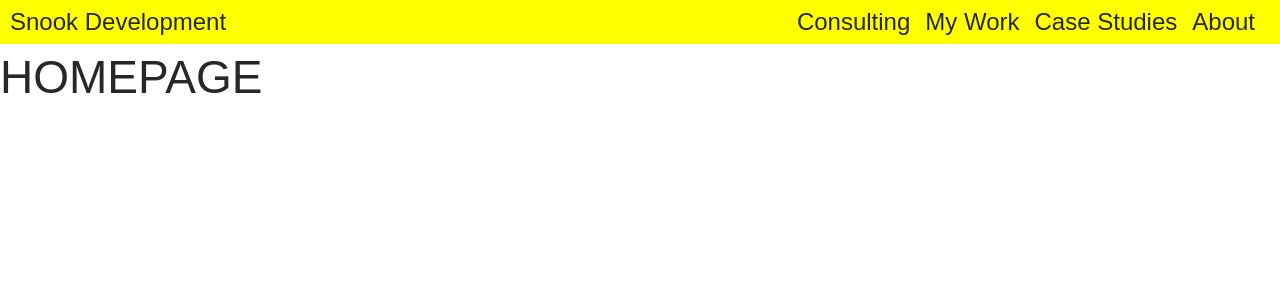
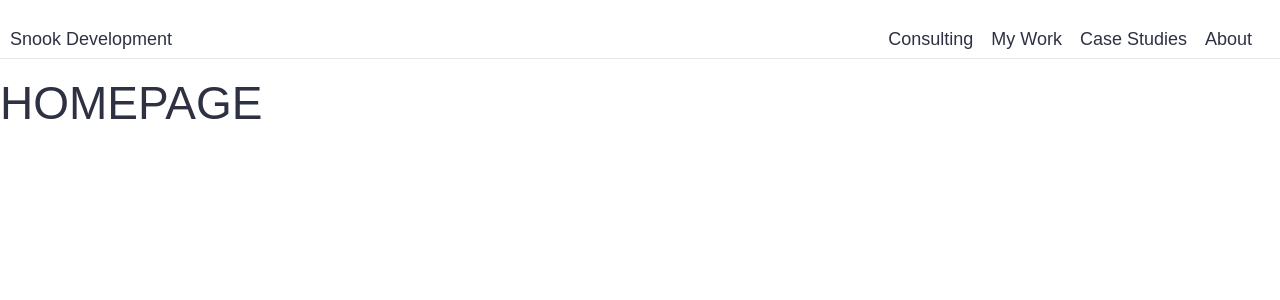
Before and after one commit to brandon-lent/My_Portfolio, a React (Create React App) app: page / in a window 1280 px wide. Shown: the top 300 px of the page. Built offline with nearby package versions, Linux system fonts and the light colour scheme.

Commit message:
styling changes

```diff
--- a/src/App.tsx
+++ b/src/App.tsx
@@ -15,6 +15,7 @@ const App: React.FC = () => {
   return (
     <Router>
       <Navigation />
+      <div className="base">
         <Switch>
           <Route exact path="/">
             <Home />
@@ -32,6 +33,7 @@ const App: React.FC = () => {
             <About />
           </Route>
         </Switch>
+      </div>
     </Router>
   );
 };
--- a/src/components/navigation/Navigation.tsx
+++ b/src/components/navigation/Navigation.tsx
@@ -2,9 +2,6 @@ import React from "react";
 
 // Routing
 import { Link } from "react-router-dom";
-
-// Styles
-import "./navigation.scss";
 
 interface NavigationProps {}
 
--- /dev/null
+++ b/src/styles/base.scss
@@ -0,0 +1,3 @@
+.base {
+  margin-top: 8rem;
+}
--- a/src/styles/global.scss
+++ b/src/styles/global.scss
@@ -12,7 +12,8 @@ html {
 html,
 body {
   font-family: "Ubuntu", sans-serif;
-  color: $main-font-color;
+  color: $font-color;
+  background-color: $background-color;
 }
 
 h1 {
@@ -35,5 +36,5 @@ p {
 }
 a {
   text-decoration: none;
-  color: $main-font-color;
+  color: $font-color;
 }
--- a/src/styles/index.scss
+++ b/src/styles/index.scss
@@ -1,5 +1,7 @@
-@import "./variables.scss";
+@import "variables";
 
-@import "./reset.scss";
+@import "reset";
 
-@import "./global.scss";
+@import "global";
+@import "base";
+@import "navigation";
--- a/src/components/navigation/navigation.scss
+++ b/src/styles/navigation.scss
@@ -1,10 +1,14 @@
 .navbar {
-  background-color: yellow;
+  position: fixed;
+  width: 100%;
+  border-bottom: 1px solid rgba(0, 0, 0, 0.1);
   display: flex;
   flex-direction: row;
   justify-content: space-between;
   padding: 1rem;
   margin-bottom: 1rem;
+  margin-top: 2rem;
+  top: 0;
 
   ul {
     display: flex;
@@ -12,8 +16,8 @@
 
   li {
     a {
-      margin-right: 1.5rem;
-      font-size: 2.4rem;
+      margin-right: 1.8rem;
+      font-size: 1.8rem;
     }
   }
 }
--- a/src/styles/variables.scss
+++ b/src/styles/variables.scss
@@ -1,13 +1,6 @@
-// Variables
-$main-font-color: #272727;
-
 /* Font */
 $font-stack: "Quicksand", sans-serif;
 
-// Button
-$button-red: #e74c3c;
-$button-blue: #3498db;
-
-/* Light Mode */
-
-/* Dark Mode */
+//  Main Colors
+$background-color: #ffffff;
+$font-color: #2d3142;
```
Lines whose indentation alone changed are shown as unchanged.
